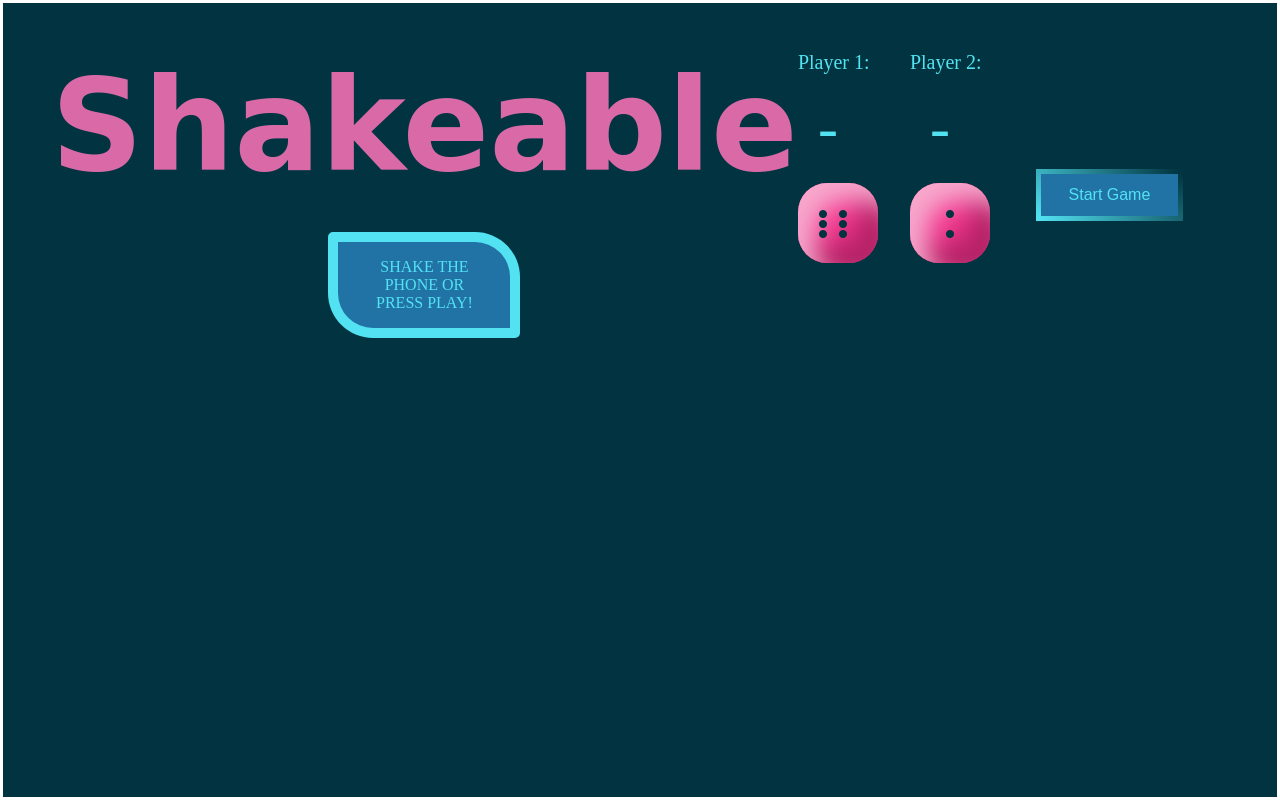
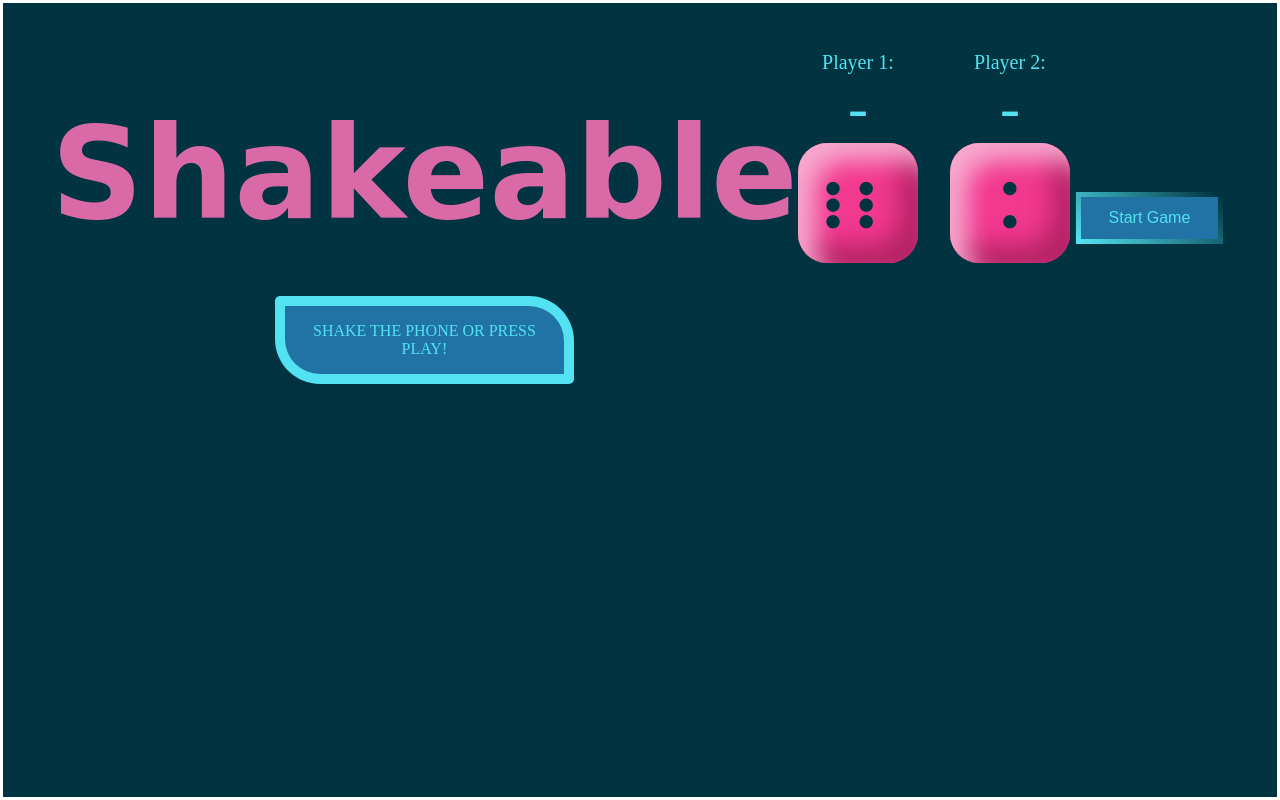
Before and after one commit to trrapp12/SHAKEABLE, a plain HTML site: page index.html in a window 1280 px wide. Drawn offline with Linux system fonts and the light colour scheme; a web font is replaced by a local one.

Commit message:
fixes spacing so it's uniform

```diff
--- a/index.css
+++ b/index.css
@@ -5,6 +5,12 @@
   --blue: #2173a6;
   --dark-blue: #013440;
   --bright-blue: #52e2f2;
+
+  --small-margin: 1rem;
+  --medium-margin: 2rem;
+  --large-margin: 3rem;
+  --x-large-margin: 4rem;
+  --xx-large-margin: 5rem;
 }
 
 /* ============================================  FONT FACES ============================================ */
@@ -58,7 +64,7 @@ button:focus {
 }
 
 .column {
-  margin: 0rem 0rem 4rem 0rem;
+  margin: 0rem 0rem var(--large-margin) 0rem;
   max-width: max-content;
 }
 
@@ -70,13 +76,13 @@ button:focus {
   box-shadow: inset 18px 18px 25px #f7a8cd, inset -18px -18px 25px #b62367;
   color: var(--dark-blue);
   font-family: diceyregular;
-  font-size: 2.5rem;
-  height: 5rem;
+  font-size: 4.15rem;
   left: 0;
-  padding: 1rem;
+  padding: 1.313rem;
   text-align: center;
   top: 0;
-  width: 5rem;
+  width: 7.5rem;
+  height: 7.5rem;
 }
 
 .dice-animation {
@@ -99,7 +105,7 @@ button:focus {
 
 .master-container {
   background-color: var(--dark-blue);
-  padding: 4rem 1rem;
+  padding: var(--x-large-margin);
   min-height: 100vh;
   border-width: calc(20vw-2rem);
   border-color: white;
@@ -118,17 +124,17 @@ main {
   background-color: var(--blue);
   border-radius: 5px 45px 5px 45px;
   color: var(--bright-blue);
-  max-width: 15vw;
-  margin: auto auto 4rem auto;
+  margin: auto auto var(--large-margin) auto;
   padding: 1rem 1.5rem;
   text-align: center;
   border: 10px solid var(--bright-blue);
   text-transform: uppercase;
+  max-width: 40%;
 }
 
 .score {
   color: var(--bright-blue);
-  margin: 0rem;
+  margin: 0rem auto var(--small-margin) auto;
   font-size: 20px;
 }
 
@@ -136,19 +142,20 @@ p.score {
   display: flex;
   flex-direction: column;
   width: 100%;
+  justify-content: center;
+  align-items: center;
 }
 
 span.score {
   font-size: 3.75rem;
   color: var(--bright-blue);
-  padding: 1.25rem;
 }
 
 .title {
   color: var(--light-pink);
   font-family: "Rubik Puddles", cursive;
   font-size: 4rem;
-  margin: 0rem auto 2rem auto;
+  margin: var(--large-margin) 0rem;
   text-align: center;
 }
 
```
